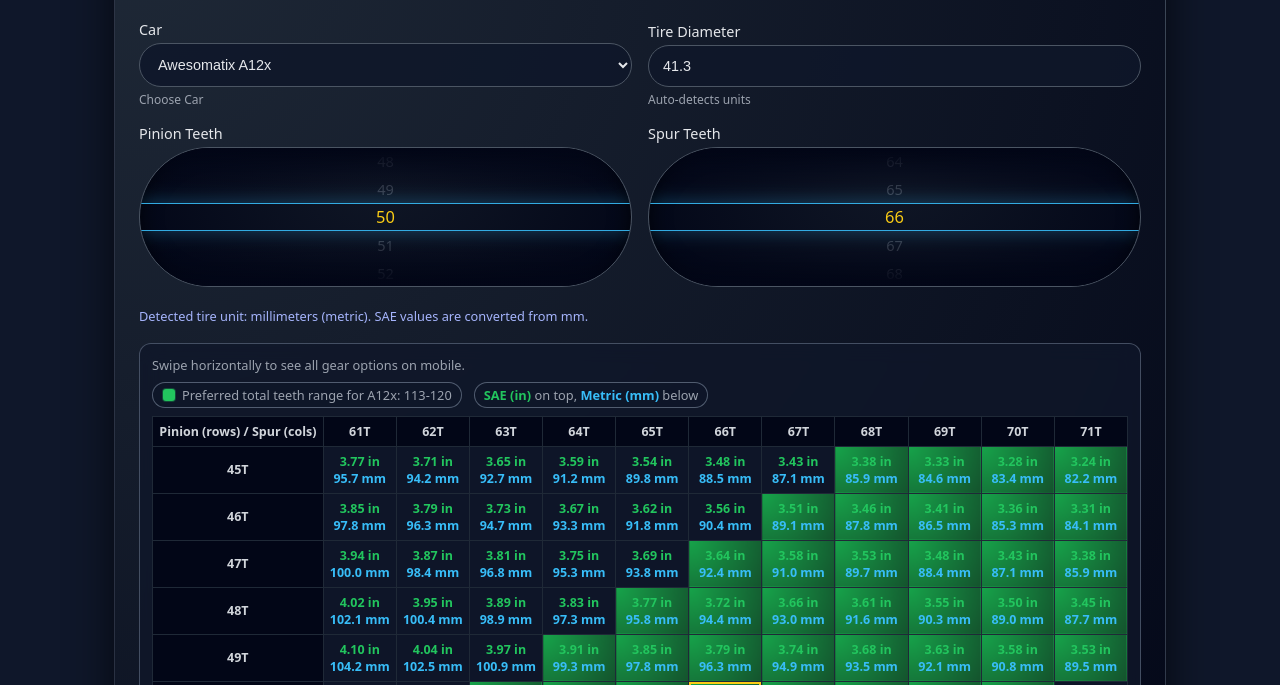
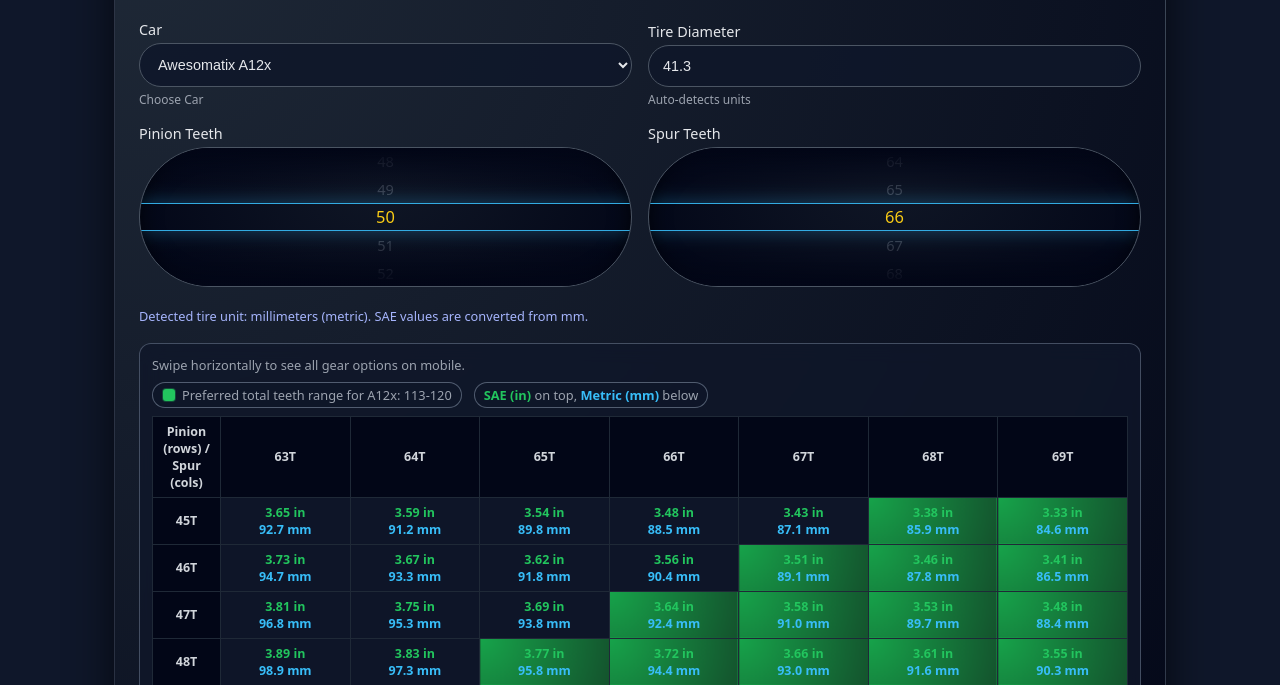
Before and after one commit to DrFelter/rollout, a plain HTML site: page rollout.html in a window 1280 px wide. Shown: the part 112-797 px from the top of the page. Drawn offline with Linux system fonts and the light colour scheme.

```diff
--- a/rollout.html
+++ b/rollout.html
@@ -158,6 +158,9 @@
       left: 0;
       z-index: 1;
       background: #020617;
+      min-width: 68px;
+      width: 68px;
+      white-space: normal;
     }
     td {
       background: rgba(15, 23, 42, 0.9);
@@ -525,7 +528,7 @@
         return;
       }
 
-      const spurRange = 5;
+      const spurRange = 3;
       const pinionRange = 5;
 
       createGrid(car, tireValue, spurStart, pinionStart, spurRange, pinionRange);
```
